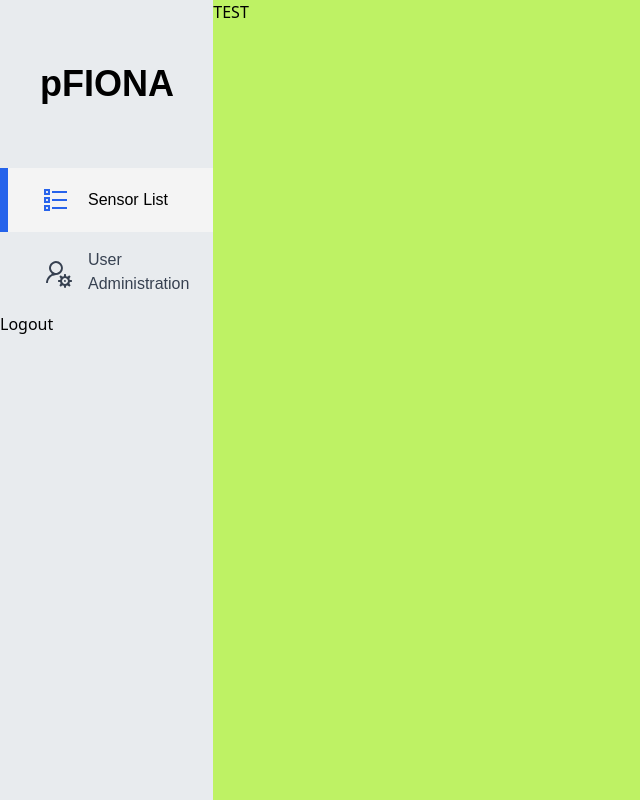
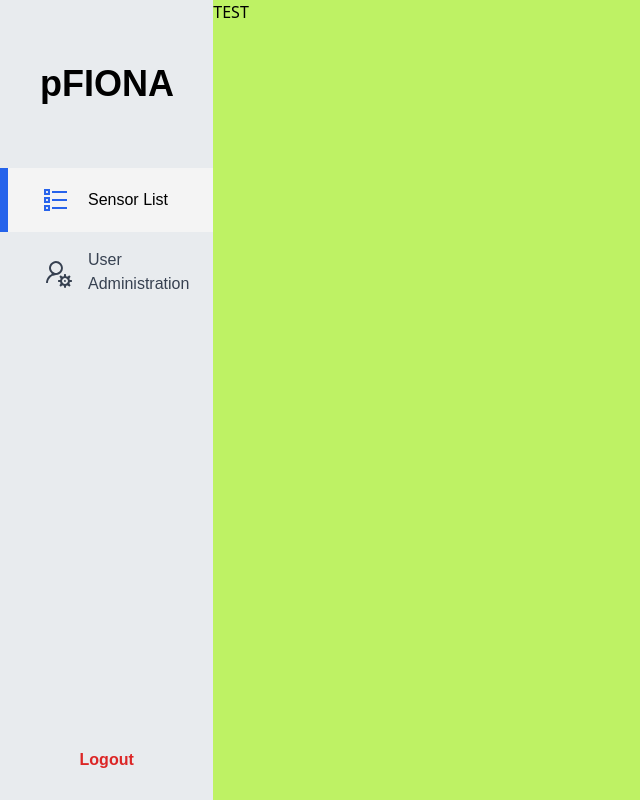
Before and after one commit to Warkild/pFIONA_ui, a Django app: page /sensors/list/ in a window 1280 px wide. Shown: the whole page, without its empty margins (0-640 px from the left). Run offline with Django 5.2, Linux system fonts and the light colour scheme; the visitor is signed in with stand-in values (Sample User, id 1); some libraries are stand-ins or nearby versions.

Commit message:
Update logout button style

```diff
--- a/pFIONA_sensors/templates/pFIONA_sensors/components/sensors_menu_bar.html
+++ b/pFIONA_sensors/templates/pFIONA_sensors/components/sensors_menu_bar.html
@@ -1,5 +1,6 @@
 {% load static %}
-<div class="bg-custom-gray-1 w-1/6 h-[100vh]">
+<div class="bg-custom-gray-1 w-1/6 h-[100vh] flex flex-col justify-between">
+    <div>
         <h1 class="font-poppins font-semibold text-4xl mb-16 ml-10 mt-16">pFIONA</h1>
         <div>
             <ul>
@@ -7,14 +8,19 @@
                     <img src="{% static 'img/ico/icons8-list-96.svg'%}" alt="icons-list" style="filter: invert(27%) sepia(99%) saturate(1791%) hue-rotate(214deg) brightness(94%) contrast(96%);" class="w-8"/>
                     <p class="font-poppins content-around pl-4 font-medium">Sensor List</p>
                 </li>
+                <a href="/admin">
                     <li class="flex py-4 {% if current_path == '/admin' %}bg-custom-gray-2 border-l-8 border-blue-600 pl-8 flex{% else %}pl-10{% endif %}">
                         <img src="{% static 'img/ico/icons8-admin-96.svg'%}" alt="icons-list" style="{% if current_path == '/admin' %}filter: invert(27%) sepia(99%) saturate(1791%) hue-rotate(214deg) brightness(94%) contrast(96%);{% else %}filter: invert(20%) sepia(7%) saturate(2126%) hue-rotate(178deg) brightness(98%) contrast(84%);{% endif %}" class="w-8"/>
                         <p class="font-poppins content-around pl-4 font-medium {% if current_path == '/admin' %}{% else %}text-gray-700{% endif %}">User Administration</p>
                     </li>
+                </a>
             </ul>
         </div>
-    <form action="{% url 'logout' %}" method="post">
+    </div>
+    <div>
+        <form action="{% url 'logout' %}" method="post" class="flex justify-around">
         {% csrf_token %}
-    <button type="submit">Logout</button>
+        <button class="text-red-600 mb-7 font-poppins font-bold hover:text-red-400" type="submit">Logout</button>
         </form>
     </div>
+</div>
--- a/theme/static/css/dist/styles.css
+++ b/theme/static/css/dist/styles.css
@@ -825,6 +825,10 @@ select {
   margin-bottom: 1.25rem;
 }
 
+.mb-7 {
+  margin-bottom: 1.75rem;
+}
+
 .flex {
   display: flex;
 }
@@ -882,6 +886,10 @@ select {
   flex-direction: column;
 }
 
+.flex-col-reverse {
+  flex-direction: column-reverse;
+}
+
 .content-around {
   align-content: space-around;
 }
@@ -894,12 +902,24 @@ select {
   justify-content: center;
 }
 
+.justify-between {
+  justify-content: space-between;
+}
+
+.justify-around {
+  justify-content: space-around;
+}
+
 .rounded-2xl {
   border-radius: 1rem;
 }
 
 .rounded-md {
   border-radius: 0.375rem;
+}
+
+.rounded-lg {
+  border-radius: 0.5rem;
 }
 
 .border-l-8 {
@@ -946,6 +966,21 @@ select {
   background-color: rgb(244 244 244 / var(--tw-bg-opacity));
 }
 
+.bg-red-600 {
+  --tw-bg-opacity: 1;
+  background-color: rgb(220 38 38 / var(--tw-bg-opacity));
+}
+
+.bg-amber-600 {
+  --tw-bg-opacity: 1;
+  background-color: rgb(217 119 6 / var(--tw-bg-opacity));
+}
+
+.bg-red-500 {
+  --tw-bg-opacity: 1;
+  background-color: rgb(239 68 68 / var(--tw-bg-opacity));
+}
+
 .bg-gradient-to-br {
   background-image: linear-gradient(to bottom right, var(--tw-gradient-stops));
 }
@@ -987,6 +1022,11 @@ select {
 .py-4 {
   padding-top: 1rem;
   padding-bottom: 1rem;
+}
+
+.py-3 {
+  padding-top: 0.75rem;
+  padding-bottom: 0.75rem;
 }
 
 .pl-10 {
@@ -1074,6 +1114,11 @@ select {
   color: rgb(37 99 235 / var(--tw-text-opacity));
 }
 
+.text-red-600 {
+  --tw-text-opacity: 1;
+  color: rgb(220 38 38 / var(--tw-text-opacity));
+}
+
 .drop-shadow-xl {
   --tw-drop-shadow: drop-shadow(0 20px 13px rgb(0 0 0 / 0.03)) drop-shadow(0 8px 5px rgb(0 0 0 / 0.08));
   filter: var(--tw-blur) var(--tw-brightness) var(--tw-contrast) var(--tw-grayscale) var(--tw-hue-rotate) var(--tw-invert) var(--tw-saturate) var(--tw-sepia) var(--tw-drop-shadow);
@@ -1098,7 +1143,17 @@ select {
   background-color: rgb(190 242 100 / var(--tw-bg-opacity));
 }
 
+.hover\:bg-red-400:hover {
+  --tw-bg-opacity: 1;
+  background-color: rgb(248 113 113 / var(--tw-bg-opacity));
+}
+
 .hover\:text-blue-400:hover {
   --tw-text-opacity: 1;
   color: rgb(96 165 250 / var(--tw-text-opacity));
 }
+
+.hover\:text-red-400:hover {
+  --tw-text-opacity: 1;
+  color: rgb(248 113 113 / var(--tw-text-opacity));
+}
```
Lines whose indentation alone changed are shown as unchanged.
